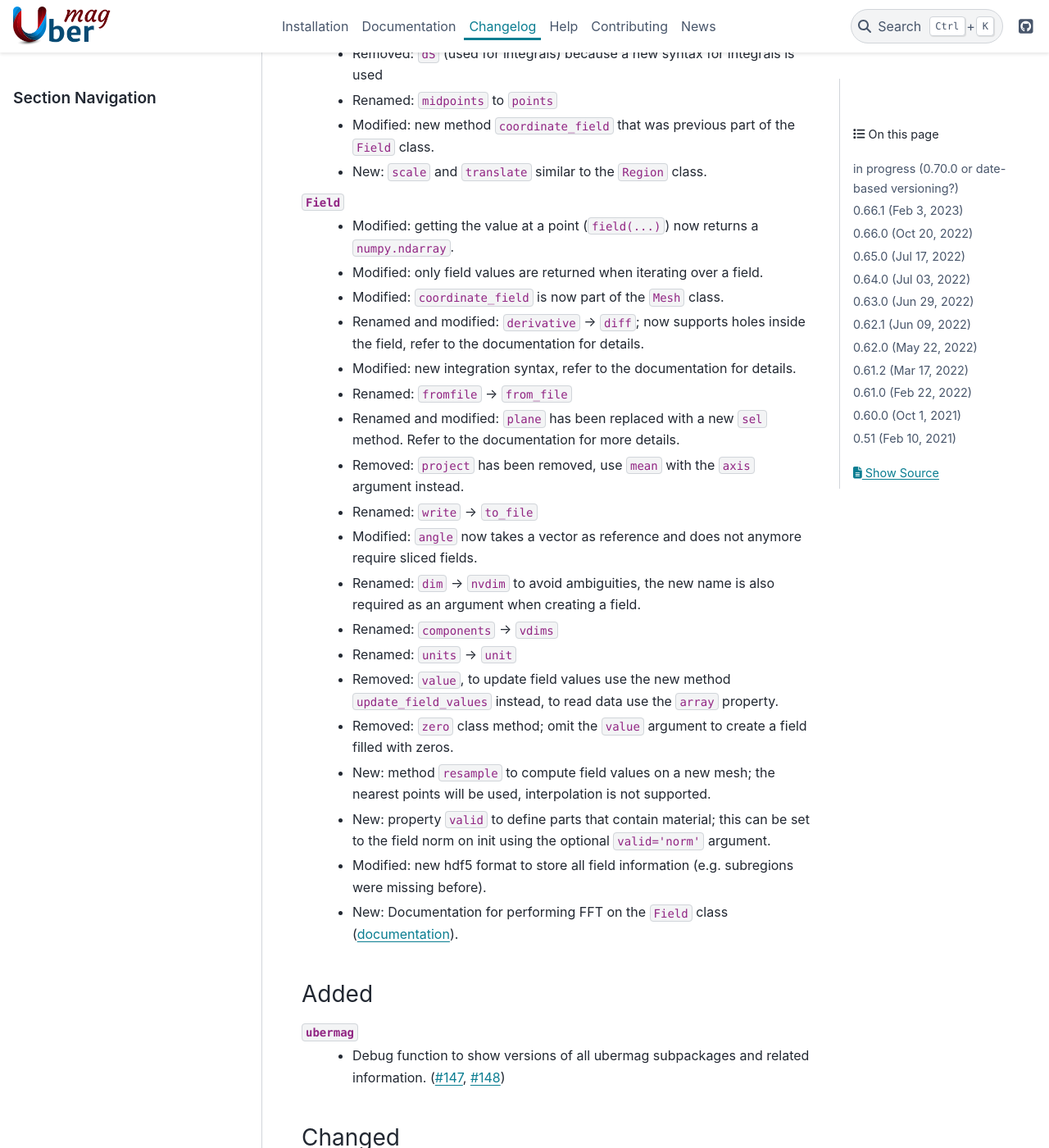
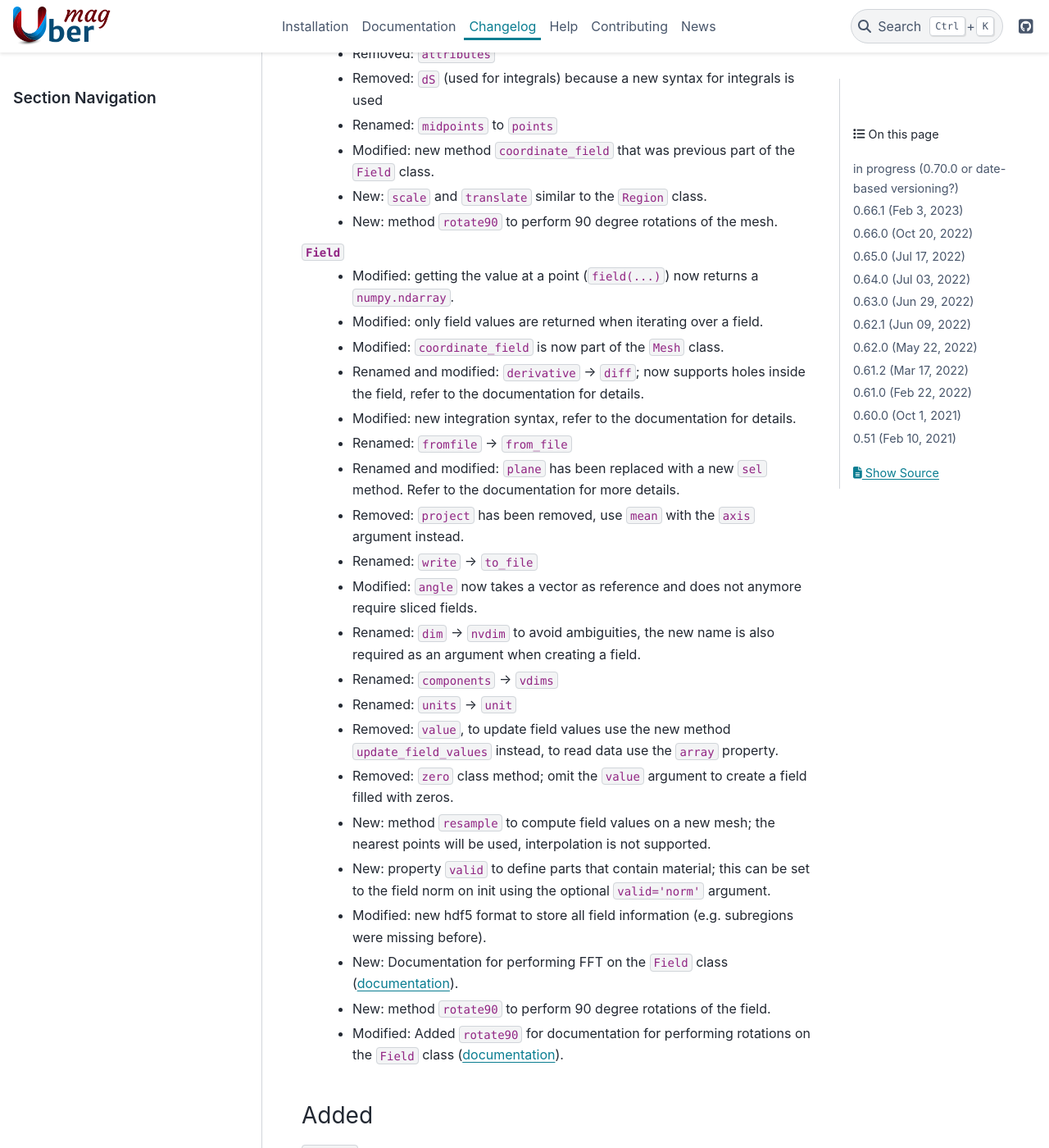
Before and after one commit to ubermag/ubermag.github.io, a Sphinx documentation site: the page built from source/changelog.rst, in a window 1280 px wide and 1400 px high, scrolled down 1414 px. Shown: the whole window at 82% size. Built offline with Sphinx 7.4.7 and the PyData theme 0.15.4, drawn with Linux system fonts in a browser that asks for light colours; pages that are not in the unit, such as notebooks, are missing from menus; some of the changed text lies outside the part shown.

Commit message:
Update changelog.rst

```diff
--- a/source/changelog.rst
+++ b/source/changelog.rst
@@ -25,7 +25,8 @@ as ``dim``, the shape of the field values as ``vdim`` (vector/value dimension).
   - Changed: the return type of points (e.g. ``pmin``, ``pmax``, ``centre``) is now a ``numpy.ndarray``
   - Changed: ``unit`` has been renamed to ``units`` and is a tuple to supports different units along different directions (only used as labels, not for calculations).
   - New: property ``ndim`` to get the number of dimensions of the space.
-  - New: property ``dims``, names of the spatial dimensions
+  - New: property ``dims``, names of the spatial dimensions.
+  - New: method ``rotate90`` to perform 90 degree rotations of the region.
 
 ``Mesh``
   - Modified: a new method ``allclose`` checks if two regions are the same
@@ -43,6 +44,7 @@ as ``dim``, the shape of the field values as ``vdim`` (vector/value dimension).
   - Renamed: ``midpoints`` to ``points``
   - Modified: new method ``coordinate_field`` that was previous part of the ``Field`` class.
   - New: ``scale`` and ``translate`` similar to the ``Region`` class.
+  - New: method ``rotate90`` to perform 90 degree rotations of the mesh.
 
 ``Field``
   - Modified: getting the value at a point (``field(...)``) now returns a ``numpy.ndarray``.
@@ -65,6 +67,9 @@ as ``dim``, the shape of the field values as ``vdim`` (vector/value dimension).
   - Modified: new hdf5 format to store all field information (e.g. subregions were missing before).
   - New: Documentation for performing FFT on the ``Field`` class (`documentation
     <https://ubermag.github.io/documentation/ipynb/discretisedfield/field-fft.html>`__).
+  - New: method ``rotate90`` to perform 90 degree rotations of the field.
+  - Modified: Added ``rotate90`` for documentation for performing rotations on the ``Field`` class (`documentation
+    <https://ubermag.github.io/documentation/ipynb/discretisedfield/field-rotations.html>`__).
 
 Added
 -----
```
